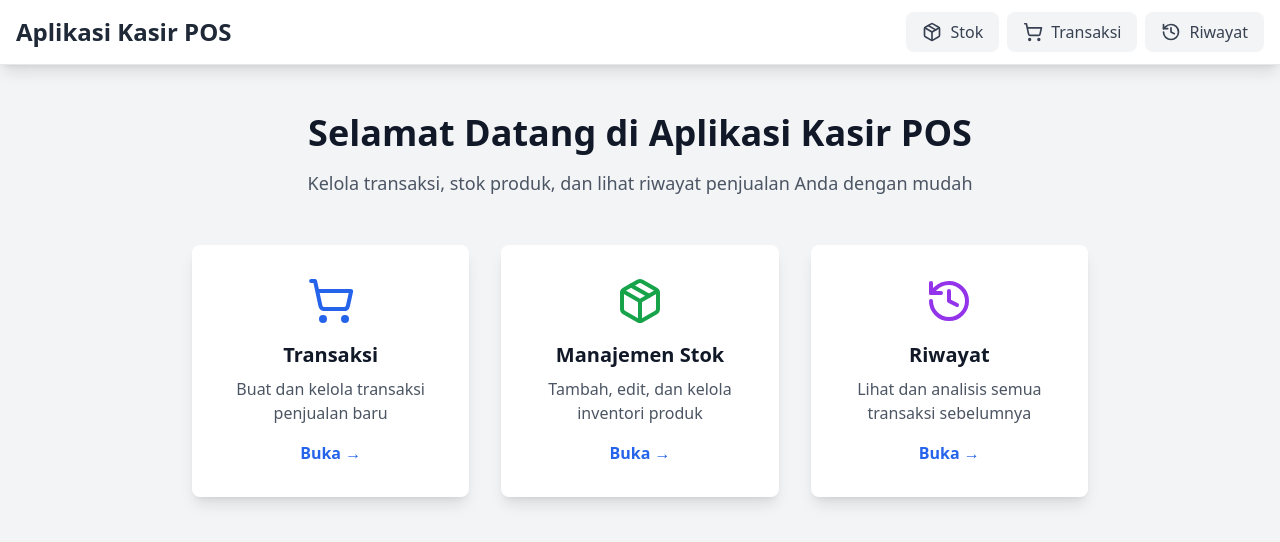
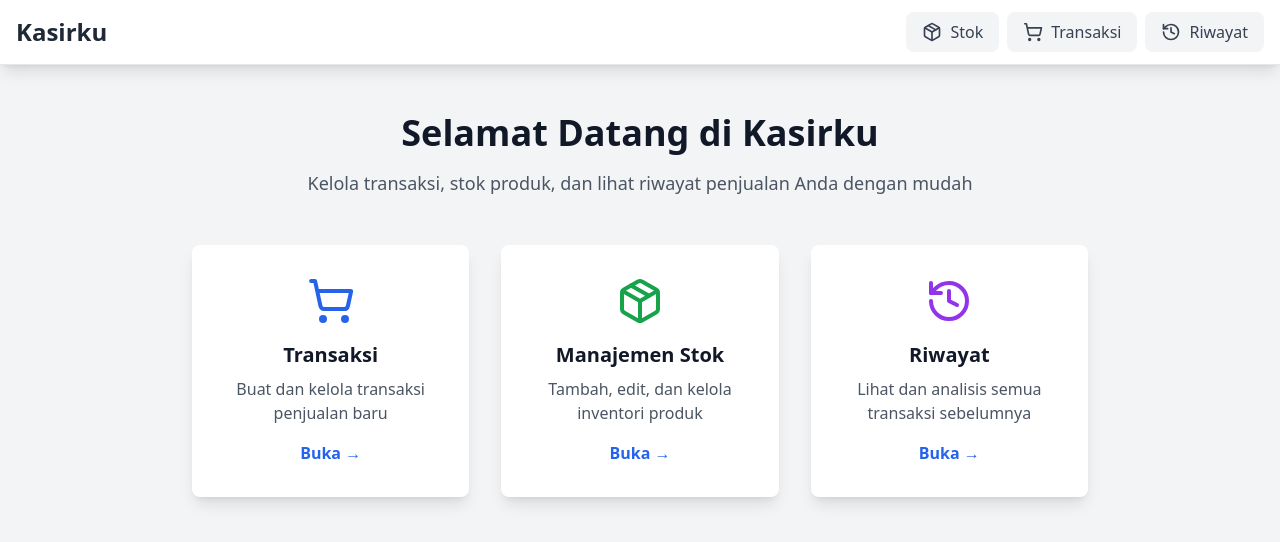
Before and after one commit to imam76/kasir_ku, a React (Vite) app: page / in a window 1280 px wide. Shown: the top 542 px of the page. Built offline with nearby package versions, Linux system fonts and the light colour scheme.

Commit message:
refactoring bussiness logic

```diff
--- a/src/App.tsx
+++ b/src/App.tsx
@@ -3,6 +3,7 @@
 import StockManagement from './components/StockManagement';
 import Transaction from './components/Transaction';
 import TransactionHistory from './components/History';
+import { Link } from '@tanstack/react-router';
 
 type View = 'stock' | 'transaction' | 'history';
 
@@ -14,7 +15,7 @@
       <nav className="bg-white shadow-lg border-b border-gray-200">
         <div className="max-w-7xl mx-auto px-4">
           <div className="flex justify-between items-center h-16">
-            <h1 className="text-2xl font-bold text-gray-800">Aplikasi Kasir POS</h1>
+            <h1 className="text-2xl font-bold text-gray-800 cursor-pointer"><Link to='/'>Kasirku</Link></h1>
             <div className="flex gap-2">
               <button
                 onClick={() => setCurrentView('stock')}
--- a/src/routes/__root.tsx
+++ b/src/routes/__root.tsx
@@ -14,7 +14,7 @@
       <nav className="bg-white shadow-lg border-b border-gray-200">
         <div className="max-w-7xl mx-auto px-4">
           <div className="flex justify-between items-center h-16">
-            <h1 className="text-2xl font-bold text-gray-800">Aplikasi Kasir POS</h1>
+            <h1 className="text-2xl font-bold text-gray-800 cursor-pointer"><Link to='/'>Kasirku</Link></h1>
             <div className="flex gap-2">
               <Link
                 to="/stock"
--- a/src/routes/index.tsx
+++ b/src/routes/index.tsx
@@ -10,7 +10,7 @@
     <div className="py-12 px-4">
       <div className="max-w-4xl mx-auto text-center">
         <h1 className="text-4xl font-bold text-gray-900 mb-4">
-          Selamat Datang di Aplikasi Kasir POS
+          Selamat Datang di Kasirku
         </h1>
         <p className="text-lg text-gray-600 mb-12">
           Kelola transaksi, stok produk, dan lihat riwayat penjualan Anda dengan mudah
```
